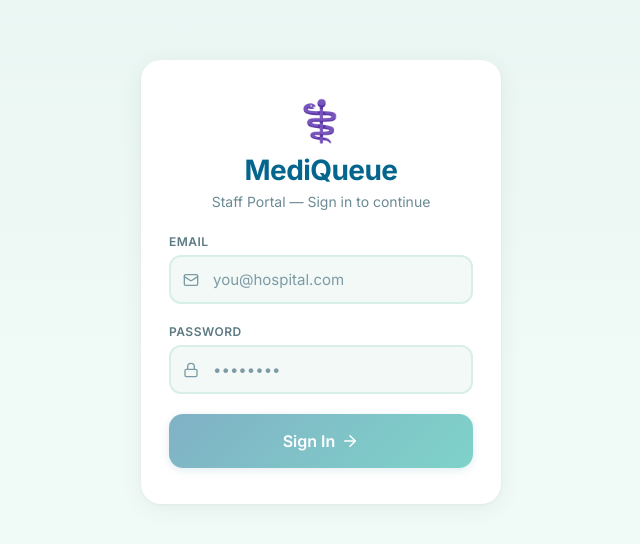
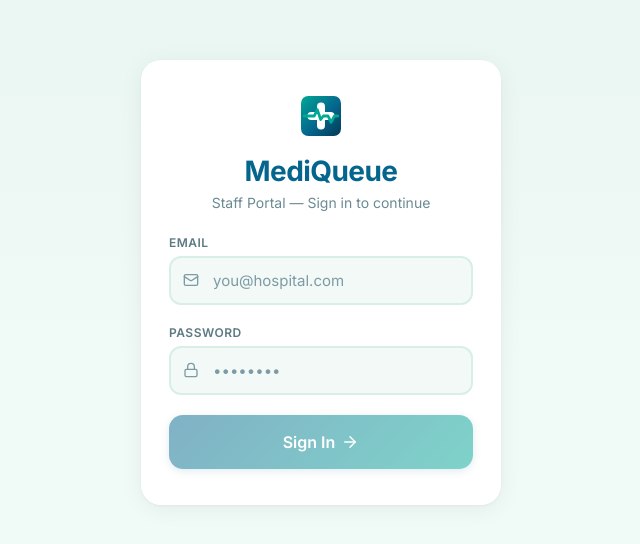
Before and after one commit to Dauda577/MediQueue, a React (Vite) app: page /login in a window 1280 px wide. Shown: the part 118-662 px from the top of the page, without its empty margins (319-959 px from the left). Built offline with nearby package versions, Linux system fonts and the light colour scheme; no server answers.

Commit message:
feat: use PWA brand icon in branding/headers

```diff
--- /dev/null
+++ b/src/components/AppLogo.tsx
@@ -0,0 +1,35 @@
+import { useId } from 'react'
+
+interface AppLogoProps {
+  size?: number
+  className?: string
+}
+
+export default function AppLogo({ size = 40, className }: AppLogoProps) {
+  const gradientId = useId()
+  return (
+    <svg
+      xmlns="http://www.w3.org/2000/svg"
+      width={size}
+      height={size}
+      viewBox="0 0 1024 1024"
+      className={className}
+      role="img"
+      aria-label="MediQueue"
+    >
+      <defs>
+        <linearGradient id={gradientId} x1="0" y1="0" x2="1" y2="1">
+          <stop offset="0" stopColor="#00A896" />
+          <stop offset="0.55" stopColor="#05668D" />
+          <stop offset="1" stopColor="#043a54" />
+        </linearGradient>
+      </defs>
+      <rect x="0" y="0" width="1024" height="1024" rx="184.32" fill={`url(#${gradientId})`} />
+      <rect x="409.6" y="163.84" width="204.8" height="696.32" rx="102.4" fill="#ffffff" />
+      <rect x="163.84" y="409.6" width="696.32" height="204.8" rx="102.4" fill="#ffffff" />
+      <g stroke="#00A896" strokeWidth="71.68" strokeLinecap="round" strokeLinejoin="round" fill="none">
+        <path d="M 81.92 512 L 339.968 512 L 417.3824 348.16 L 503.3984 602.112 L 572.2112 512 L 692.6336 512 L 770.048 675.84 L 856.064 512 L 942.08 512" />
+      </g>
+    </svg>
+  )
+}
--- a/src/pages/acceptinvite/AcceptInvite.tsx
+++ b/src/pages/acceptinvite/AcceptInvite.tsx
@@ -2,6 +2,7 @@ import { useState, useEffect } from 'react'
 import { useNavigate } from 'react-router-dom'
 import { motion } from 'framer-motion'
 import { Lock, ArrowRight } from 'lucide-react'
+import AppLogo from '../../components/AppLogo'
 import { supabase } from '../../lib/supabase'
 import { getCurrentStaff } from '../../lib/auth'
 import '../login/Login.css'
@@ -49,7 +50,7 @@ export default function AcceptInvite() {
       <div className="login__content">
         <motion.div className="login__card" initial={{ opacity: 0, y: 16 }} animate={{ opacity: 1, y: 0 }} transition={{ duration: 0.4 }}>
           <div className="login__header">
-            <span className="login__logo">⚕️</span>
+            <span className="login__logo"><AppLogo size={40} /></span>
             <h1 className="login__title">Welcome to MediQueue</h1>
             <p className="login__sub">Set a password to activate your staff account.</p>
           </div>
--- a/src/pages/admindashboard/AdminDashboard.tsx
+++ b/src/pages/admindashboard/AdminDashboard.tsx
@@ -2,6 +2,7 @@ import { useState, useEffect, useCallback } from 'react'
 import { useNavigate } from 'react-router-dom'
 import { motion } from 'framer-motion'
 import { Pause, Play, Search, X, Check, Zap, Download, Users, Phone, LogOut, BarChart3, List, UserCog, Copy } from 'lucide-react'
+import AppLogo from '../../components/AppLogo'
 import CountUp from '../../components/reactbits/CountUp'
 import { useAuth } from '../../context/AuthContext'
 import { supabase } from '../../lib/supabase'
@@ -138,7 +139,7 @@ export default function App() {
   return (
     <div className="ad-page">
       <header className="ad-header">
-        <div className="ad-header-left"><span className="ad-header-logo">⚕️</span><span className="ad-header-title">MediQueue Admin</span></div>
+        <div className="ad-header-left"><span className="ad-header-logo"><AppLogo size={22} /></span><span className="ad-header-title">MediQueue Admin</span></div>
         <div className="ad-tabs">
           {[{ key: 'queue' as Tab, icon: List, label: 'Queue' }, { key: 'reports' as Tab, icon: BarChart3, label: 'Reports' }, { key: 'staff' as Tab, icon: UserCog, label: 'Staff' }].map(t => (
             <button key={t.key} className={`ad-tab${tab === t.key ? ' active' : ''}`} onClick={() => setTab(t.key)}><t.icon size={16} /><span>{t.label}</span></button>
--- a/src/pages/adminlogin/AdminLogin.tsx
+++ b/src/pages/adminlogin/AdminLogin.tsx
@@ -1,7 +1,8 @@
 import { useState, useEffect } from 'react'
 import { useNavigate, Link } from 'react-router-dom'
 import { motion } from 'framer-motion'
-import { Mail, Lock, ArrowRight, Shield } from 'lucide-react'
+import { Mail, Lock, ArrowRight } from 'lucide-react'
+import AppLogo from '../../components/AppLogo'
 import { signIn, getCurrentStaff } from '../../lib/auth'
 import { useAuth } from '../../context/AuthContext'
 import '../login/Login.css'
@@ -34,7 +35,7 @@ export default function AdminLogin() {
       <div className="login__content">
         <motion.div className="login__card" initial={{ opacity: 0, y: 16 }} animate={{ opacity: 1, y: 0 }} transition={{ duration: 0.4 }}>
           <div className="login__header">
-            <span className="login__logo"><Shield size={40} /></span>
+            <span className="login__logo"><AppLogo size={40} /></span>
             <h1 className="login__title">Admin Portal</h1>
             <p className="login__sub">MediQueue Administration</p>
           </div>
--- a/src/pages/checkin/CheckIn.tsx
+++ b/src/pages/checkin/CheckIn.tsx
@@ -1,7 +1,8 @@
 import { useState, useEffect, useCallback, useRef } from 'react'
 import { useNavigate } from 'react-router-dom'
 import { motion, AnimatePresence } from 'framer-motion'
-import { User, Phone, ChevronRight, Zap, Clock, AlertCircle } from 'lucide-react'
+import { Phone, ChevronRight, Zap, Clock, AlertCircle } from 'lucide-react'
+import AppLogo from '../../components/AppLogo'
 import CountUp from '../../components/reactbits/CountUp'
 import { useRealtimeQueue } from '../../hooks/useRealtimeQueue'
 import { queueService, isTokenExpired } from '../../services/queueService'
@@ -157,7 +158,7 @@ export default function CheckIn() {
 
         <div className="checkin__grid">
           <motion.div className="checkin__card" initial={{ opacity: 0, y: 16 }} animate={{ opacity: 1, y: 0 }} transition={{ delay: 0.1, duration: 0.4 }}>
-            <div className="checkin__card-header"><User size={18} /><span>Patient Information</span></div>
+            <div className="checkin__card-header"><AppLogo size={18} /><span>Patient Information</span></div>
             <div className="checkin__field">
               <label className="checkin__label">Full Name <span className="checkin__required">*</span></label>
               <input className={`checkin__input${fieldErrors.name ? ' checkin__input--error' : ''}`} type="text"
--- a/src/pages/emergencyoverride/EmergencyOverride.tsx
+++ b/src/pages/emergencyoverride/EmergencyOverride.tsx
@@ -2,7 +2,6 @@ import { useState, useEffect, useCallback } from 'react'
 import { useNavigate } from 'react-router-dom'
 import { motion, AnimatePresence } from 'framer-motion'
 import {
-  AlertTriangle,
   ArrowLeft,
   Search,
   Zap,
@@ -11,6 +10,7 @@ import {
   UserRound,
   Stethoscope,
 } from 'lucide-react'
+import AppLogo from '../../components/AppLogo'
 import { useAuth } from '../../context/AuthContext'
 import { useRealtimeQueue } from '../../hooks/useRealtimeQueue'
 import { queueService } from '../../services/queueService'
@@ -128,7 +128,7 @@ export default function EmergencyOverride() {
           <ArrowLeft size={18} />
         </button>
         <div className="eo-nav-title">
-          <AlertTriangle size={18} className="eo-nav-icon" />
+          <AppLogo size={18} className="eo-nav-icon" />
           <span>Emergency Override</span>
         </div>
         <div className="eo-nav-spacer" />
--- a/src/pages/login/Login.tsx
+++ b/src/pages/login/Login.tsx
@@ -2,6 +2,7 @@ import { useState, useEffect } from 'react'
 import { useNavigate } from 'react-router-dom'
 import { motion } from 'framer-motion'
 import { Mail, Lock, ArrowRight } from 'lucide-react'
+import AppLogo from '../../components/AppLogo'
 import { signIn, getCurrentStaff } from '../../lib/auth'
 import { useAuth } from '../../context/AuthContext'
 import './Login.css'
@@ -35,7 +36,7 @@ export default function Login() {
       <div className="login__content">
         <motion.div className="login__card" initial={{ opacity: 0, y: 16 }} animate={{ opacity: 1, y: 0 }} transition={{ duration: 0.4 }}>
           <div className="login__header">
-            <span className="login__logo">⚕️</span>
+            <span className="login__logo"><AppLogo size={40} /></span>
             <h1 className="login__title">MediQueue</h1>
             <p className="login__sub">Staff Portal — Sign in to continue</p>
           </div>
--- a/src/pages/stafflogin/StaffLogin.tsx
+++ b/src/pages/stafflogin/StaffLogin.tsx
@@ -2,6 +2,7 @@ import { useState, useEffect } from 'react'
 import { useNavigate, Link } from 'react-router-dom'
 import { motion } from 'framer-motion'
 import { Mail, Lock, ArrowRight } from 'lucide-react'
+import AppLogo from '../../components/AppLogo'
 import { signIn, getCurrentStaff } from '../../lib/auth'
 import { useAuth } from '../../context/AuthContext'
 import '../login/Login.css'
@@ -34,7 +35,7 @@ export default function StaffLogin() {
       <div className="login__content">
         <motion.div className="login__card" initial={{ opacity: 0, y: 16 }} animate={{ opacity: 1, y: 0 }} transition={{ duration: 0.4 }}>
           <div className="login__header">
-            <span className="login__logo">⚕️</span>
+            <span className="login__logo"><AppLogo size={40} /></span>
             <h1 className="login__title">Staff Portal</h1>
             <p className="login__sub">MediQueue — Sign in to continue</p>
           </div>
--- a/src/pages/staffportal/StaffPortal.tsx
+++ b/src/pages/staffportal/StaffPortal.tsx
@@ -2,6 +2,7 @@ import { useCallback, useEffect, useMemo, useState } from 'react'
 import { useNavigate } from 'react-router-dom'
 import { motion } from 'framer-motion'
 import { ArrowRight, CheckCircle2, Clock3, LogOut, Users, AlertTriangle, UserRound, AlertCircle } from 'lucide-react'
+import AppLogo from '../../components/AppLogo'
 import CountUp from '../../components/reactbits/CountUp'
 import { useAuth } from '../../context/AuthContext'
 import { useRealtimeQueue } from '../../hooks/useRealtimeQueue'
@@ -130,7 +131,7 @@ export default function StaffPortal() {
     <div className="sp-page">
       <header className="sp-header">
         <div className="sp-header-left">
-          <span className="sp-logo">⚕️</span>
+          <span className="sp-logo"><AppLogo size={26} /></span>
           <div><h1 className="sp-title">Central Medical</h1><p className="sp-subtitle">{DEPT_LABELS[department]} Department</p></div>
         </div>
         <div className="sp-header-right">
```
